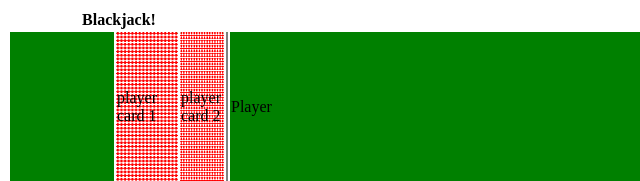
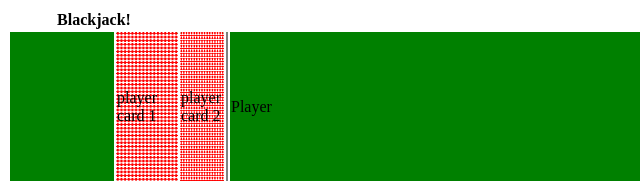
Before and after one commit to LordSnoosh/blackjack, a plain HTML site: page index.html in a window 1280 px wide. Shown: the top 181 px of the page, 0-640 px from the left. Drawn offline with nearby package versions, Linux system fonts and the light colour scheme.

Commit message:
table rows change

```diff
--- a/index.html
+++ b/index.html
@@ -15,7 +15,7 @@
 <table>
     <thead>
         <tr>
-           <th colspan="4">Blackjack!</th>
+           <th colspan="2">Blackjack!</th>
         </tr>
     </thead>
 
```
